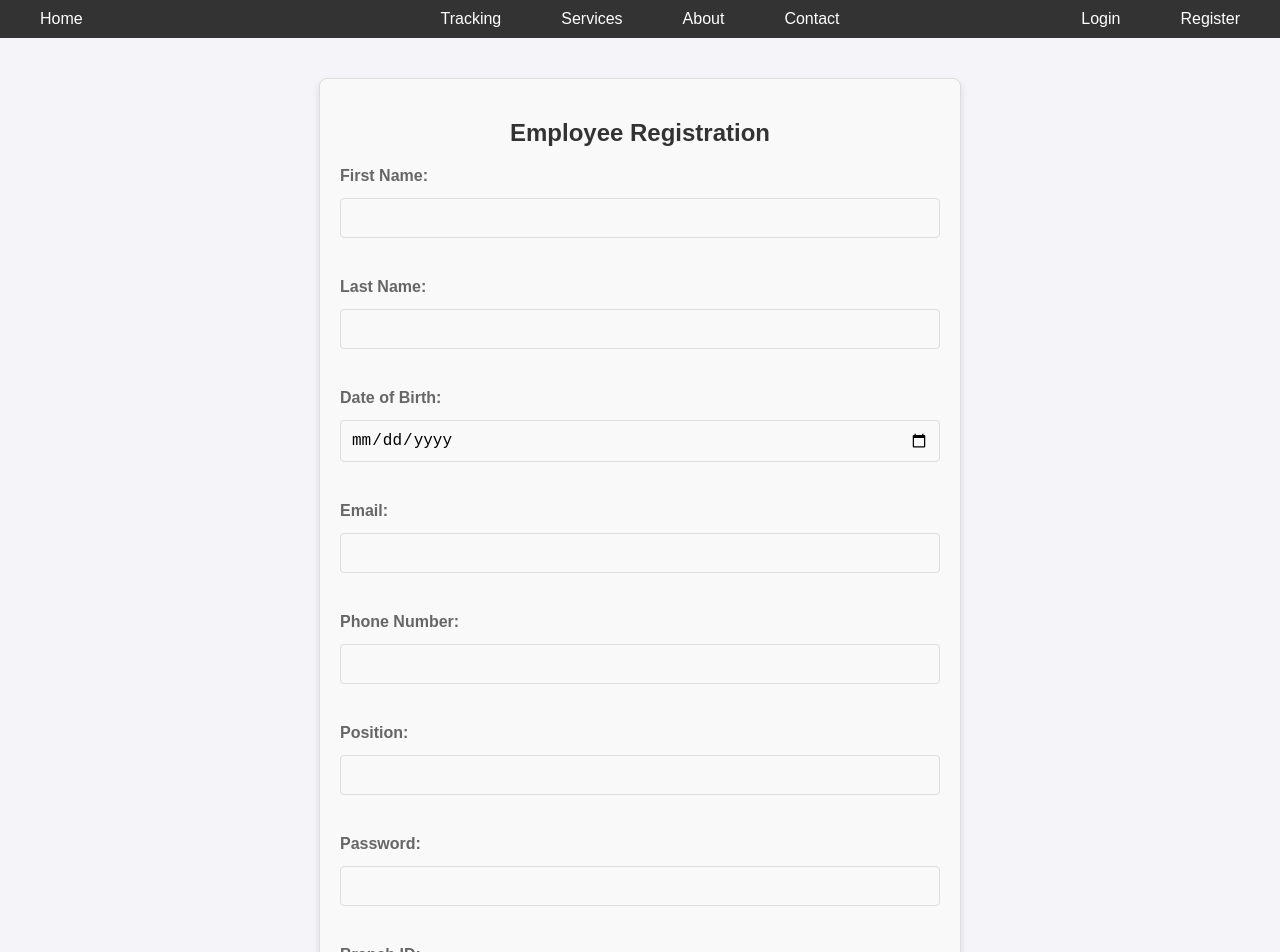
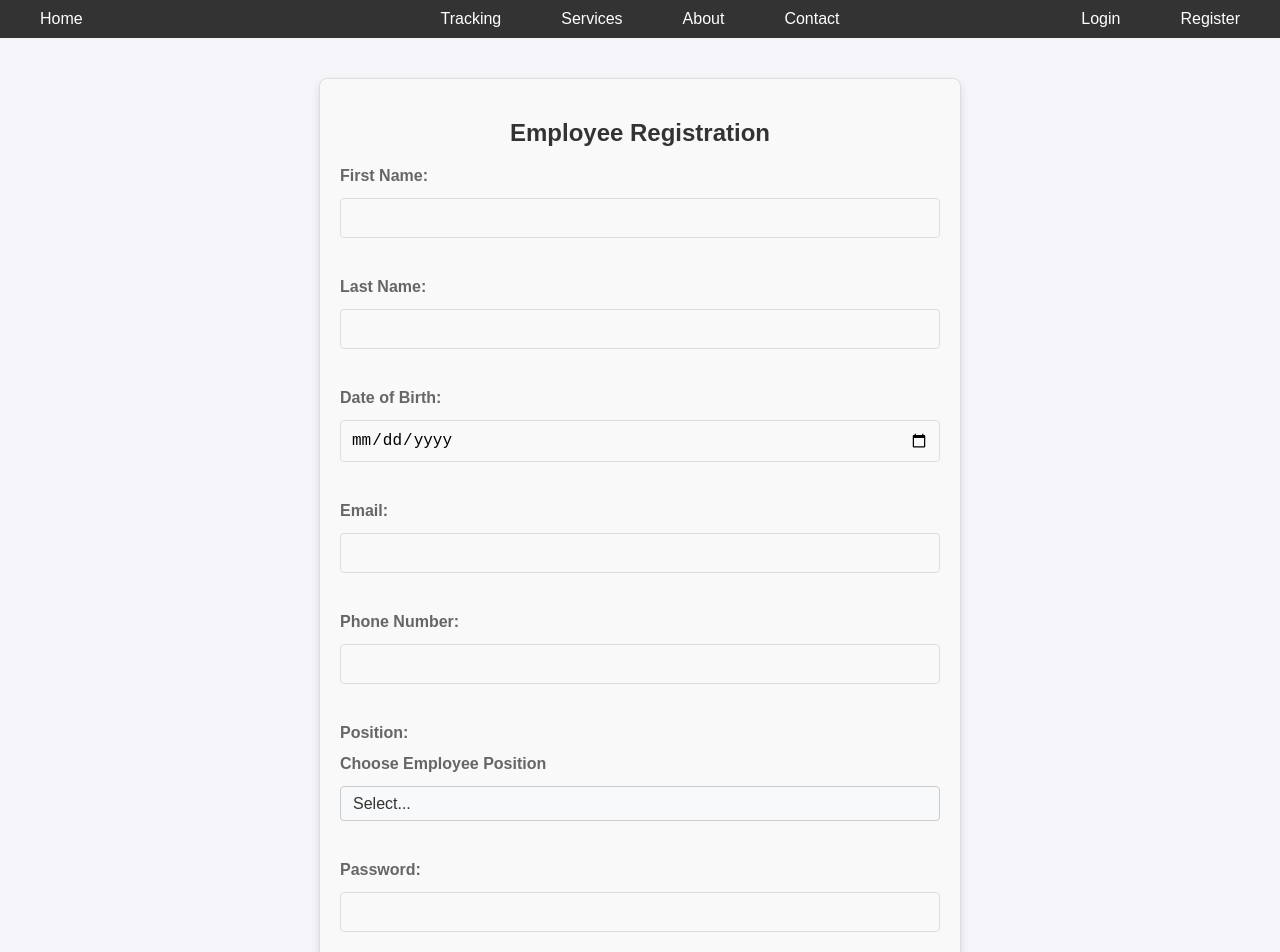
Before and after one commit to LuisangelE-04/Database-Project, a React (Create React App) app: page /employee-register in a window 1280 px wide. Shown: the top 952 px of the page. Built offline with nearby package versions, Linux system fonts and the light colour scheme.

Commit message:
add employee dropdown menu

```diff
--- /dev/null
+++ b/src/components/dropdowns/EmployeePositions.js
@@ -0,0 +1,36 @@
+import { useState } from 'react';
+
+const options = [
+  { value: 'Manager', label: 'Branch Manager' },
+  { value: 'Inventory', label: 'Inventory Specialist' },
+  { value: 'Accountant', label: 'Accountant' },
+  { value: 'Service', label: 'Customer Service' },
+  { value: 'Service', label: 'Front Desk' }
+];
+
+const EmployeePositionsDropdown = ({ onSelect }) => {
+  const [selectedOption, setSelectedOption] = useState('');
+
+  const handleChange = (e) => {
+    const selectedValue = e.target.value;
+    setSelectedOption(selectedValue);
+    console.log('Selected Value:', selectedValue);
+    onSelect(selectedValue);
+  };
+
+  return (
+    <>
+    <label htmlFor="employeePositionDropdown">Choose Employee Position</label>
+    <select id="employeePositionDropdown" value={selectedOption} onChange={handleChange}>
+      <option value="">Select...</option>
+      {options.map((option) => (
+        <option key={option.value} value={option.value}>
+          {option.label}
+        </option>
+      ))}
+    </select>
+    </>
+  );
+};
+
+export default EmployeePositionsDropdown;
--- a/src/pages/EmployeeRegister.js
+++ b/src/pages/EmployeeRegister.js
@@ -5,6 +5,7 @@ import { createENDPOINT, ENDPOINTS, BASE_URL } from "../endpoints/Endpoints";
 import "../css/Register.css"
 import NavBar from '../components/NavBar';
 import Footer from '../components/Footer';
+import EmployeePositions from '../components/dropdowns/EmployeePositions';
 
 const EmployeeRegister = () => {
   const [firstName, setFirstName] = useState('');
@@ -111,11 +112,9 @@ const EmployeeRegister = () => {
           </div>
           <div className="form-group">
             <label>Position:</label>
-            <input
-              type="text"
-              value={position}
-              onChange={(e) => setPosition(e.target.value)}
-              required
+            <EmployeePositions
+            onSelect={(value) => setPosition(value)}
+            required={true}
             />
           </div>
           <div className="form-group">
```
